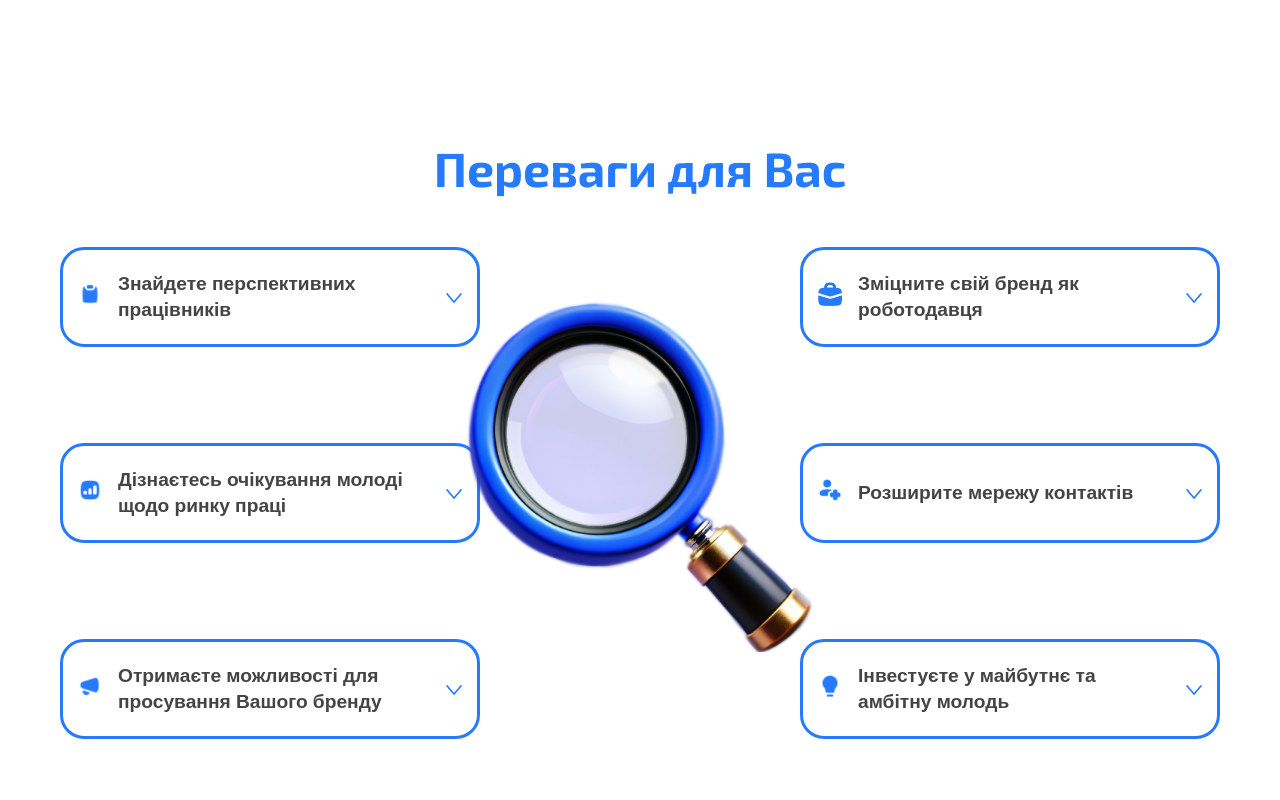
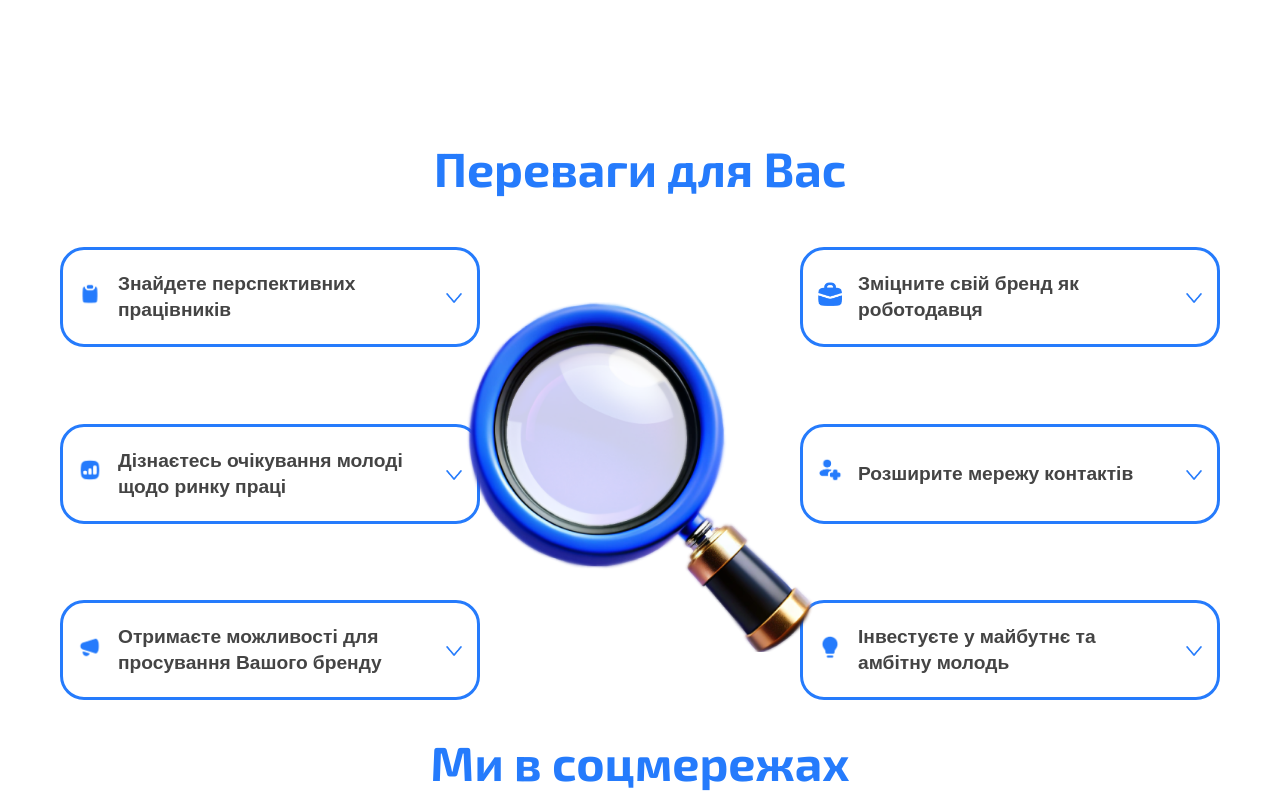
Before and after one commit to Rodinchuk/ejf-partnership-2025, a Next.js app: page / in a window 1280 px wide. Shown: the part 1660-2460 px from the top of the page. Built offline with nearby package versions, Linux system fonts and the light colour scheme.

Commit message:
event adv fixed

```diff
--- a/src/app/components/EventAdvantages.css
+++ b/src/app/components/EventAdvantages.css
@@ -2,8 +2,7 @@
   position: relative;
   max-width: 1200px;
   margin: 0 auto;
-  padding: 60px 20px;
-  margin-bottom: 15%;
+  padding: 40px 20px;
 }
 
 .h2 {
@@ -16,9 +15,8 @@
 .cards-container {
   display: grid;
   grid-template-columns: repeat(2, 1fr); /* Дві колонки */
-  gap: 6rem 20rem; /* Збільшений відступ між колонками */
+  gap: 4rem 20rem; /* Збільшений відступ між колонками */
   align-items: start;
-  position: relative;
 }
 
 
@@ -125,8 +123,6 @@
   }
 }
 .card {
-
-  position: relative;
   background: white;
   border-radius: 15px;
   border: 3px solid #1a237e;
@@ -148,14 +144,11 @@
 .card.card-expanded {
   max-height: 500px;
   border: 3px solid #257BFC;
-  position: absolute;
-  z-index: 10;
 }
 
 .card.card-collapsed {
   max-height: 100px;
   border: 3px solid #257BFC;
-  position: relative;
 }
 
 .card-description {
@@ -177,36 +170,3 @@
 .card.card-collapsed .card-description {
   opacity: 0; /* Ховаємо текст при згортанні */
 }
-.card-wrapper {
-  position: relative;     /* Створюємо локальний контекст для абсолютного позиціонування */
-  height: 100px;          /* Фіксована висота, що відповідає згорнутій картці */
-  overflow: visible;
-   /* базовий контекст для абсолютного позиціонування картки */
-   overflow: visible;    /* Дозволяємо, щоб розгорнута картка виходила за межі обгортки */
-}
-
-/* Базові стилі для картки */
-.card {
-  position: absolute;
-  top: 0;
-  left: 0;
-  width: 100%;
-  transition: all 0.5s ease;
-  box-sizing: border-box;
-}
-
-/* Стилі для згорнутої картки */
-.card.card-collapsed {
-  max-height: 100px;
-  border: 3px solid #257BFC;
-}
-
-/* Стилі для розгорнутої картки */
-.card.card-expanded {
-  max-height: 500px;        /* Нова максимальна висота */
-  border: 3px solid #257BFC;
-  z-index: 10;              /* Забезпечує, що розгорнута картка накриває інші елементи */
-}
-.eventadv{
-  margin-bottom: 100px;
-}
```
